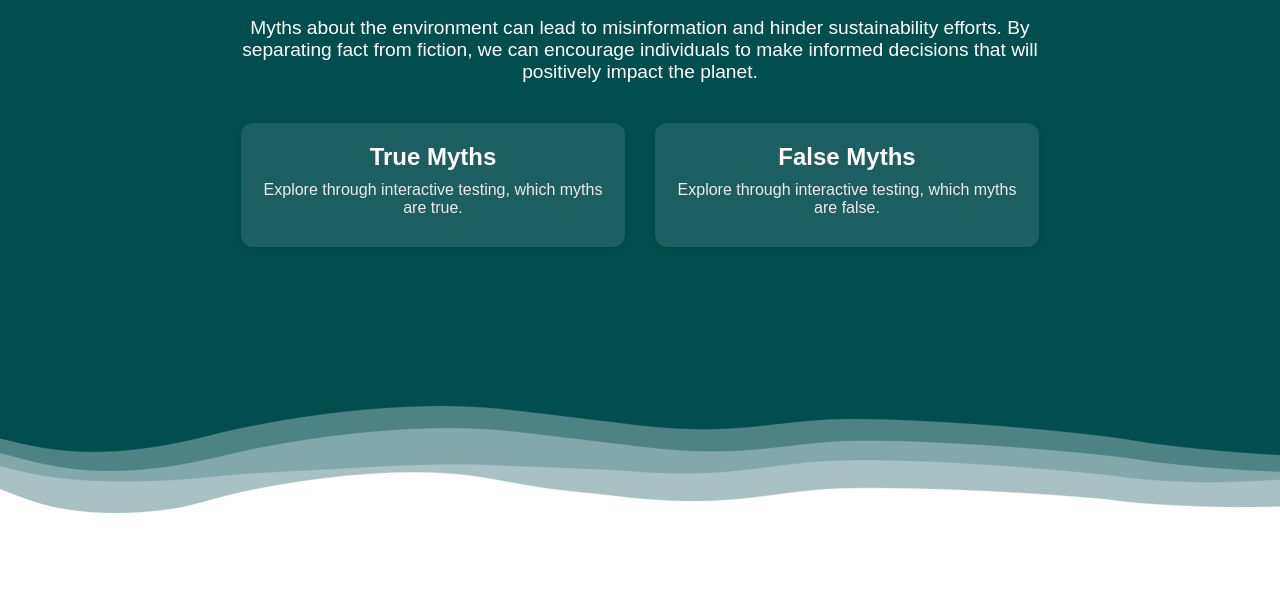
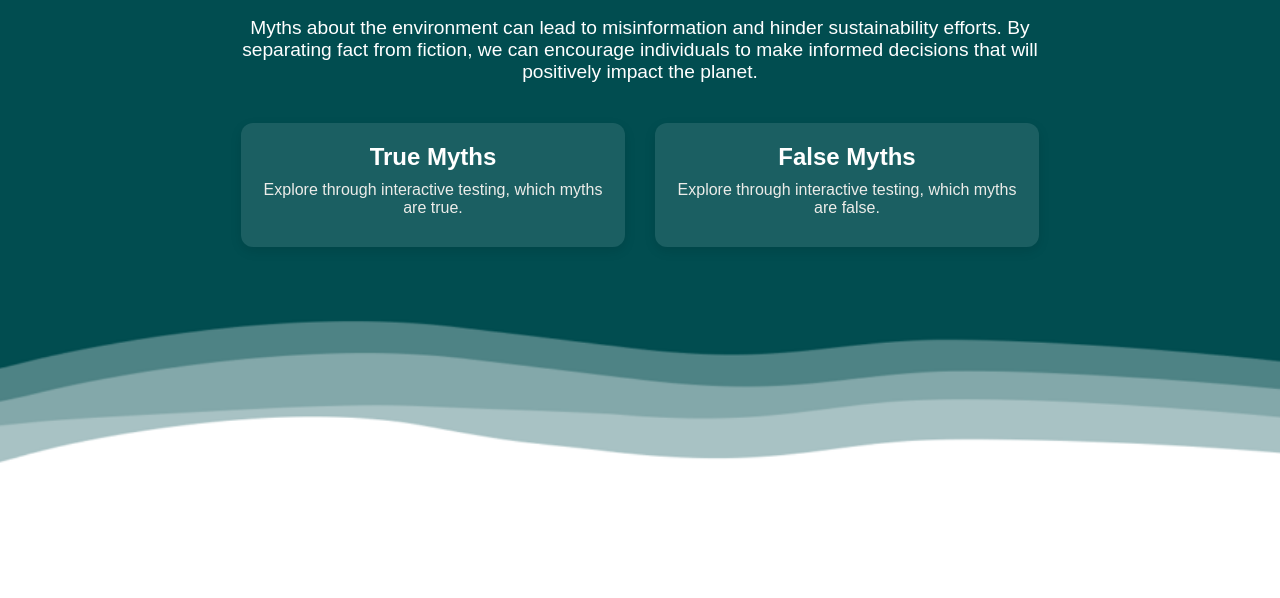
Before and after one commit to ArvindaComacho/ArvindaComacho.github.io, a plain HTML site: page debunking.html in a window 1280 px wide. Shown: the part 202-800 px from the top of the page. Drawn offline with Linux system fonts and the light colour scheme.

Commit message:
Update debunking.html

```diff
--- a/debunking.html
+++ b/debunking.html
@@ -383,7 +383,8 @@
             bottom: 0;
             left: 0;
             right: 0;
-            width: 100vw;
+            width: 100%;
+            height: 300px;
             text-align: center;
             padding: 0;
             margin: 0;
@@ -394,7 +395,7 @@
         /* Debunking Image */
         .debunking-image {
             max-width: 100%; /* Ensure the image doesn't exceed the container width */
-            height: auto; /* Maintain aspect ratio */
+            height: 100%; /* Maintain aspect ratio */
             display: block;
             object-fit: cover;
         }
```
